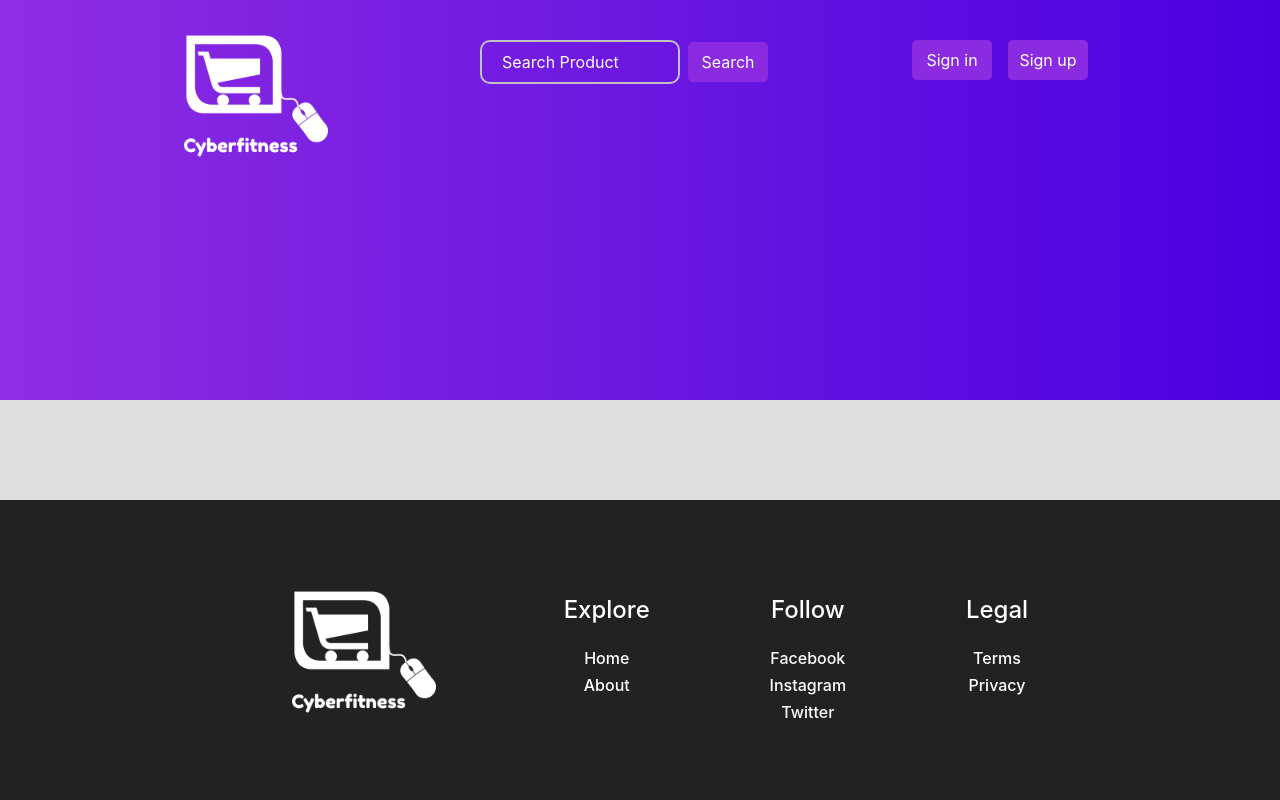
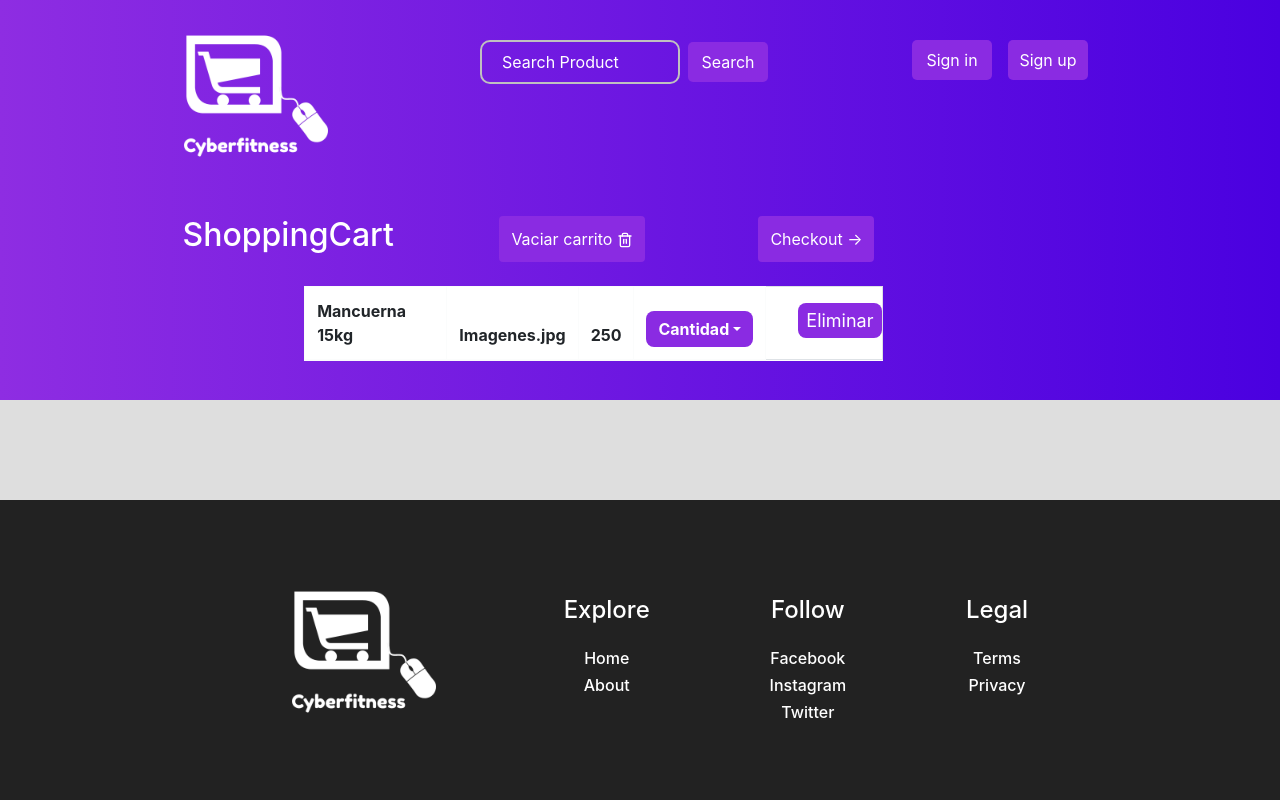
Before and after one commit to BryanCPineda/Ecommerce-ft05-Group3, a React (Create React App) app in the folder client/: page /user/cart in a window 1280 px wide. Shown: the top 800 px of the page. Built offline with nearby package versions, Linux system fonts and the light colour scheme.

Commit message:
componente orden

```diff
--- a/client/src/App.js
+++ b/client/src/App.js
@@ -1,39 +1,38 @@
-import React,{useState} from "react";
+import React, { useState } from "react";
 import "./App.css";
 
 import "bootstrap/dist/css/bootstrap.min.css";
-import FormCategories from './components/FormCategories/FormCategories';
+import FormCategories from "./components/FormCategories/FormCategories";
 import { BrowserRouter as Router, Route } from "react-router-dom";
 import SearchBar from "./components/SearchBar/SearchBar";
-import axios from 'axios';
+import axios from "axios";
 import Catalogo from "./components/Catalogo";
 import CrudShow from "./components/CrudProducts/CrudShow";
 import AdminProducts from "./components/AdminProducts/AdminProducts";
-import LandingPage from './components/LandingPage';
-import PrductsMati from './components/ProductsMati';
-import Footer from './components/Footer';
-import NavbarAdmin from './components/NavbarAdmin';
+import LandingPage from "./components/LandingPage";
+import PrductsMati from "./components/ProductsMati";
+import Footer from "./components/Footer";
+import NavbarAdmin from "./components/NavbarAdmin";
+import Cart from "./components/Cart/Cart";
 
-import store from './store';
-import { Provider } from 'react-redux';
+import store from "./store";
+import { Provider } from "react-redux";
 
 function App() {
-
   return (
     <div>
       <Provider store={store}>
         <Router>
-        <Route path="/user" render={() => <SearchBar />}/>
+          <Route path="/user" render={() => <SearchBar />} />
           <Route path="/admin" component={NavbarAdmin} />
           <Route exact path="/" component={LandingPage} />
-        <Route path="/user/catalogo"
-          render={() => <Catalogo />}
-        />
+          <Route path="/user/catalogo" render={() => <Catalogo />} />
           <Route exact path="/admin/categories" component={FormCategories} />
           {/* <Route exact path="/admin/producto" component={CrudShow} /> */}
           <Route exact path="/admin/product" component={AdminProducts} />
           <Route exact path="/user/product/:id" component={PrductsMati} />
           <Route path="/user" component={Footer} />
+          <Route path="/user/cart" component={Cart} />
         </Router>
       </Provider>
     </div>
--- a/client/src/components/Cart/Cart.css
+++ b/client/src/components/Cart/Cart.css
@@ -1,5 +1,6 @@
 .table-cart {
-  margin-top: -200px;
+  margin-top: -800px;
+  margin-right: 200px;
 }
 
 .cart-button {
--- a/client/src/components/Cart/Cart.jsx
+++ b/client/src/components/Cart/Cart.jsx
@@ -10,10 +10,8 @@ import {
 } from "react-bootstrap";
 import "bootstrap/dist/css/bootstrap.min.css";
 import "./Cart.css";
-import DropD from "./dropdown.jsx";
 import { FiTrash2 } from "react-icons/fi";
-
-//import AddImages from "./AddImages";
+import Order from "./Order.jsx";
 import Axios from "axios";
 
 const Cart = (props) => {
@@ -43,70 +41,7 @@ const Cart = (props) => {
               Checkout →
             </Button>
           </div>
-
-          <Table
-            responsive="sm"
-            striped
-            bordered
-            hover
-            variant="light"
-            className="table-container"
-          >
-            <thead>
-              <tr>
-                <th>Mancuerna 15kg</th>
-                <th>Imagenes.jpg</th>
-
-                <th>250</th>
-                <th>
-                  <DropD />
-                </th>
-                <Button size="sm" className="cart-button">
-                  Eliminar
-                </Button>
-              </tr>
-              <tr>
-                <th>Mancuerna 15kg</th>
-                <th>Imagenes.jpg</th>
-
-                <th>250</th>
-                <th>
-                  <DropD />
-                </th>
-                <Button size="sm" className="cart-button">
-                  Eliminar
-                </Button>
-              </tr>
-              <tr>
-                <th>Mancuerna 15kg</th>
-                <th>Imagenes.jpg</th>
-
-                <th>250$</th>
-                <th>
-                  <DropD />
-                </th>
-                <Button size="sm" className="cart-button">
-                  Eliminar
-                </Button>
-              </tr>
-              <tr>
-                <th>Mancuerna 15kg</th>
-                <th>Imagenes.jpg</th>
-
-                <th>250$</th>
-                <th>
-                  <DropD />
-                </th>
-                <Button size="sm" className="cart-button">
-                  Eliminar
-                </Button>
-              </tr>
-            </thead>
-            <tbody>
-              <div className="d-flex mb-2 mr-2"></div>
-              <div className=""></div>
-            </tbody>
-          </Table>
+          <Order />
         </Col>
         <Col xs={2}></Col>
       </Row>
--- /dev/null
+++ b/client/src/components/Cart/Order.jsx
@@ -0,0 +1,50 @@
+import React, { useEffect, useState } from "react";
+import {
+  Row,
+  Col,
+  Container,
+  Table,
+  Button,
+  Card,
+  Modal,
+} from "react-bootstrap";
+import "bootstrap/dist/css/bootstrap.min.css";
+import Axios from "axios";
+import DropD from "./dropdown.jsx";
+
+const Order = (props) => {
+  const [imagen, setImagen] = useState([]);
+  const [idProd, setIdProd] = useState("");
+
+  return (
+    <Row>
+      <Col xs={2}></Col>
+      <Col>
+        <Table
+          responsive="sm"
+          striped
+          bordered
+          hover
+          variant="light"
+          className="table-container"
+        >
+          <thead>
+            <tr>
+              <th>Mancuerna 15kg</th>
+              <th>Imagenes.jpg</th>
+              <th>250</th>
+              <th>
+                <DropD />
+              </th>
+              <Button size="sm" className="cart-button">
+                Eliminar
+              </Button>
+            </tr>
+          </thead>
+        </Table>
+      </Col>
+    </Row>
+  );
+};
+
+export default Order;
```
Also changed, not shown: client/src/components/Cart/Order.css (added). Lines whose indentation alone changed are shown as unchanged.
